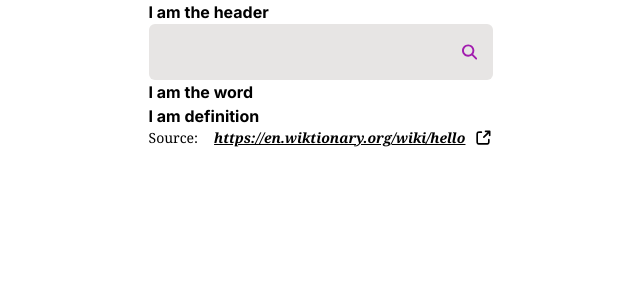
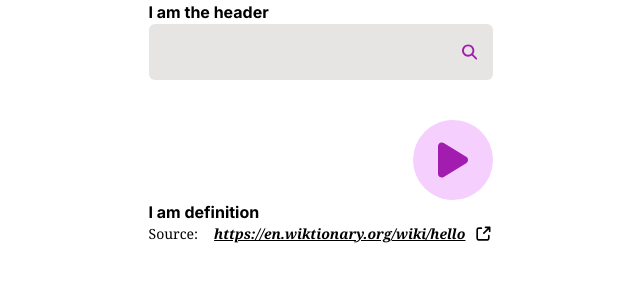
Before and after one commit to keeganosler/dictionary, a Next.js app: page / in a window 1280 px wide. Shown: the top 300 px of the page, without its empty margins (319-959 px from the left). Built offline with nearby package versions, Linux system fonts and the light colour scheme.

Commit message:
audio button functionality, style the Word section

```diff
--- a/src/app/components/word.tsx
+++ b/src/app/components/word.tsx
@@ -1,5 +1,30 @@
 export default function Word(props: any) {
+
+    const getPhonetic = () => {
+        return props.definitions?.find((definition:any) => definition.phonetic);
+    }
+
+    const getPhoneticText = () => {
+        return getPhonetic()?.phonetic;
+    }
+
+    const getPhoneticAudioUrl = () => {
+        return getPhonetic()?.phonetics?.[0].audio;
+    }
+
+    const playAudio = () => {
+        new Audio(getPhoneticAudioUrl()).play();
+    }
+
     return (
-        <h1 className="font-bold">I am the word {props.word}</h1>
+        <div className="flex flex-row items-flex-start justify-between mt-10">
+            <div className="flex flex-col">
+                <h1 className="text-6xl">{props.word}</h1>
+                <h1 className="mt-2 text-xl text-fuchsia-600">{getPhoneticText()}</h1>
+            </div>
+            <button className="rounded-full bg-fuchsia-200 p-4 w-20 h-20 flex justify-center items-center" onClick={playAudio}>
+                <svg className="w-10 h-10 fill-fuchsia-700"  xmlns="http://www.w3.org/2000/svg" viewBox="0 0 384 512"><path d="M73 39c-14.8-9.1-33.4-9.4-48.5-.9S0 62.6 0 80L0 432c0 17.4 9.4 33.4 24.5 41.9s33.7 8.1 48.5-.9L361 297c14.3-8.7 23-24.2 23-41s-8.7-32.2-23-41L73 39z"/></svg>
+            </button>
+        </div>
     )
 }
--- a/src/app/output.css
+++ b/src/app/output.css
@@ -554,9 +554,21 @@ video {
   --tw-contain-style:  ;
 }
 
+.m-4 {
+  margin: 1rem;
+}
+
 .mx-10 {
   margin-left: 2.5rem;
   margin-right: 2.5rem;
+}
+
+.mt-10 {
+  margin-top: 2.5rem;
+}
+
+.mt-2 {
+  margin-top: 0.5rem;
 }
 
 .flex {
@@ -567,12 +579,36 @@ video {
   height: 1rem;
 }
 
+.h-6 {
+  height: 1.5rem;
+}
+
+.h-10 {
+  height: 2.5rem;
+}
+
+.h-20 {
+  height: 5rem;
+}
+
 .w-full {
   width: 100%;
 }
 
 .w-4 {
   width: 1rem;
+}
+
+.w-6 {
+  width: 1.5rem;
+}
+
+.w-10 {
+  width: 2.5rem;
+}
+
+.w-20 {
+  width: 5rem;
 }
 
 .max-w-screen-lg {
@@ -587,12 +623,20 @@ video {
   flex-direction: column;
 }
 
+.content-between {
+  align-content: space-between;
+}
+
 .items-center {
   align-items: center;
 }
 
 .justify-center {
   justify-content: center;
+}
+
+.justify-between {
+  justify-content: space-between;
 }
 
 .gap-2 {
@@ -609,6 +653,10 @@ video {
 
 .rounded-md {
   border-radius: 0.375rem;
+}
+
+.rounded-full {
+  border-radius: 9999px;
 }
 
 .bg-gray-400 {
@@ -629,6 +677,11 @@ video {
 .bg-stone-200 {
   --tw-bg-opacity: 1;
   background-color: rgb(231 229 228 / var(--tw-bg-opacity));
+}
+
+.bg-fuchsia-200 {
+  --tw-bg-opacity: 1;
+  background-color: rgb(245 208 254 / var(--tw-bg-opacity));
 }
 
 .fill-fuchsia-400 {
@@ -656,6 +709,21 @@ video {
   line-height: 1.25rem;
 }
 
+.text-xl {
+  font-size: 1.25rem;
+  line-height: 1.75rem;
+}
+
+.text-5xl {
+  font-size: 3rem;
+  line-height: 1;
+}
+
+.text-6xl {
+  font-size: 3.75rem;
+  line-height: 1;
+}
+
 .font-bold {
   font-weight: 700;
 }
@@ -672,6 +740,11 @@ video {
   font-style: italic;
 }
 
+.text-fuchsia-600 {
+  --tw-text-opacity: 1;
+  color: rgb(192 38 211 / var(--tw-text-opacity));
+}
+
 .underline {
   text-decoration-line: underline;
 }
--- a/src/app/page.tsx
+++ b/src/app/page.tsx
@@ -26,7 +26,7 @@ export default function Home() {
       <div className="flex flex-col mx-10 max-w-screen-lg">
         <Header />
         <SearchBox updateWord={updateWord} updateDefinitions={updateDefinitions} />
-        <Word word={word} />
+        <Word word={word} definitions={definitions} />
         <Definition definitions={definitions} />
         <Footer word={'hello'} />
       </div>
```
